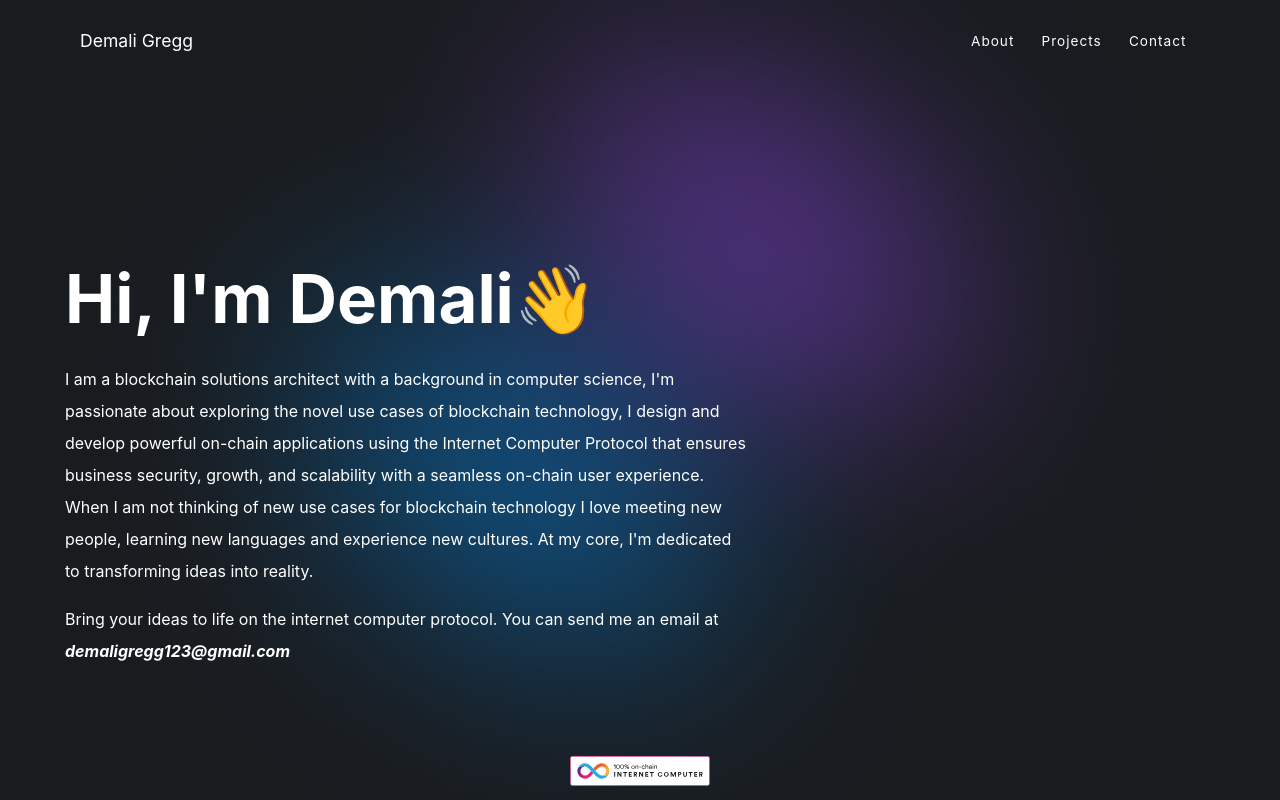
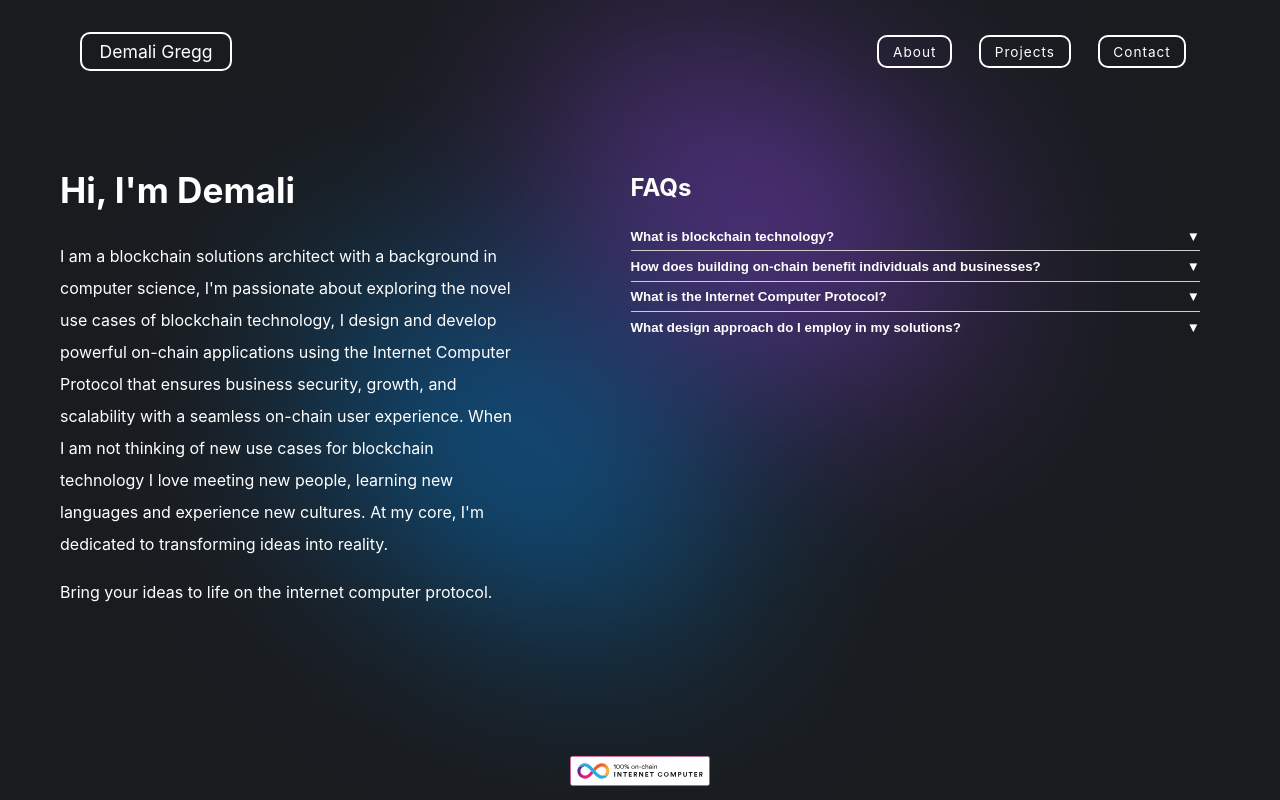
Before and after one commit to Demali-876/portfolio, a SvelteKit app in the folder src/portfolio_frontend/: page /about in a window 1280 px wide. Built offline with nearby package versions, Linux system fonts and the light colour scheme.

Commit message:
About Me Complete

```diff
--- a/src/portfolio_frontend/src/app.html
+++ b/src/portfolio_frontend/src/app.html
@@ -35,12 +35,9 @@
 	text-decoration: none;
     color: white;
 	}
-
 	:root{
 		--background: transparent;
 	}
-
-
 	nav {
         position: sticky;
         top: 0;
@@ -71,12 +68,28 @@
         font-size: 0.85rem;
         letter-spacing: 1px;
         color: white;
+        padding: 0.5em 1em;
+        border: 2px solid white;
+        border-radius: 10px;
+        transition: background-color 0.3s;
+    }
+    .nav-links .link:hover {
+        background-color: purple;
+        color: white;
     }
 
     .nav-logo {
         position: relative;
         line-height: 1;
         font-size: 1.1rem;
+        color: white;
+        padding: 0.5em 1em;
+        border: 2px solid white;
+        border-radius: 10px;
+        transition: background-color 0.3s;
+    }
+    .nav-logo:hover{
+        background-color: purple;
         color: white;
     }
     footer {
--- a/src/portfolio_frontend/src/routes/+layout.svelte
+++ b/src/portfolio_frontend/src/routes/+layout.svelte
@@ -20,7 +20,6 @@
         max-width: 1400px;
         margin: 50px auto;
         background-color: rgba(0, 0, 0, 0);
-
         color: #fff
     }
 </style>
--- a/src/portfolio_frontend/src/routes/+page.svelte
+++ b/src/portfolio_frontend/src/routes/+page.svelte
@@ -76,8 +76,6 @@
 		height: 56vh;
 		margin: -155px auto;
 	}
-
-
     .info .info-text {
         position: relative;
     }
--- a/src/portfolio_frontend/src/routes/about/+page.svelte
+++ b/src/portfolio_frontend/src/routes/about/+page.svelte
@@ -1,4 +1,27 @@
 <!-- src/routes/about.svelte -->
+<script>
+  let faqs = [
+    {
+      question: "What is blockchain technology?",
+      answer: "Blockchain technology is a decentralized, distributed ledger that records the provenance of a digital asset."
+    },
+    {
+      question: "How does building on-chain benefit individuals and businesses?",
+      answer: "Building on-chain ensures transparency, security, and immutability, providing benefits like reduced fraud, faster transactions, and lower costs."
+    },
+    {
+      question: "What is the Internet Computer Protocol?",
+      answer: "The Internet Computer Protocol (ICP) aims to extend the public internet so it can natively host websites, software systems, and open internet services."
+    },
+    {
+      question: "What design approach do I employ in my solutions?",
+      answer: "I focus on user-centric design, ensuring that solutions are accessible, intuitive, and leverage blockchain technology effectively to meet users' needs."
+    }
+  ];
+
+  let activeFaq = null;
+</script>
+
 <svelte:head>
 	<title>About</title>
 </svelte:head>
@@ -6,7 +29,8 @@
 <div class="main_container">
     <section>
         <div class="inner-container">
-          <h2 class="about-title">Hi, I'm Demali👋</h2>
+            <div class="about-content">
+              <h2 class="about-title">Hi, I'm Demali</h2>
               <div class="about-subtitle">
                   <p>
                     I am a blockchain solutions architect with a background in computer science,
@@ -15,42 +39,96 @@
                     that ensures business security, growth, and scalability with a seamless on-chain user experience.
                     When I am not thinking of new use cases for blockchain technology I love meeting new people, learning new languages and experience new cultures.
                     At my core, I'm dedicated to transforming ideas into reality.
-
                   </p>
                   <p>
-                Bring your ideas to life on the internet computer protocol. You can send me
-                 an email at <span class="info-text">demaligregg123@gmail.com</span>
+                    Bring your ideas to life on the internet computer protocol.
                   </p>
               </div>
+            </div>
+            <aside class="faq-container">
+                <h2>FAQs</h2>
+                {#each faqs as {question, answer}, index}
+                  <button class="faq-question {activeFaq === index ? 'active' : ''}" on:click={() => activeFaq = activeFaq === index ? null : index}>
+                    {question}
+                    <span class="arrow">▼</span>
+                  </button>
+                  {#if activeFaq === index}
+                    <div class="faq-answer {activeFaq === index ? 'active' : ''}">{answer}</div>
+                  {/if}
+                {/each}
+              </aside>
         </div>
     </section>
 </div>
 
 <style>
     .main_container {
-        margin: 0 80px 0 65px;
+        margin: 0 80px 0 60px;
     }
-
     .about-title {
-        font-size: 4.2rem;
+        font-size: 2.2rem;
         font-weight: bold;
-        margin-top: 11rem;
+        margin-top: 1rem;
     }
-
     .about-subtitle {
-        margin-top: -2rem;
+        margin-top: 1rem;
     }
-
     .about-subtitle >p {
-        width: 60%;
+        width: 80%;
         font-weight: normal;
         font-size: 1rem;
         line-height: 2rem;
     }
+    .inner-container {
+    display: flex;
+    justify-content: space-between;
+}
+.about-content, .faq-container {
+    flex: 1;
+}
 
-    .info-text {
-        font-style: italic;
+.faq-container {
+    margin-left: 1px;
+}
+
+.faq-question {
+    position: relative;
     font-weight: bold;
+    cursor: pointer;
+    background: none;
+    border: none;
+    text-align: left;
+    width: 100%;
+    padding: 0.5em 0;
+    color: inherit;
+    display: block; /* Ensure it fills the container width */
+    margin-bottom: 1px; /* For the separator line */
+    background-color: transparent;
+    border: none;
+    text-align: left;
+    width: 100%;
+}
+
+.faq-question:not(:last-child) {
+    border-bottom: 1px solid #ccc;
+}
+.arrow {
+    position: absolute;
+    right: 0;
+    transition: transform 0.5s ease;
+}
+.faq-question.active .arrow {
+    transform: rotate(180deg);
+}
+.faq-answer {
+    max-height: 0;
+    overflow: hidden;
+    transition: max-height 0.5s ease, opacity 0.5s ease;
+    opacity: 0;
+}
+.faq-answer.active {
+    max-height: 1000px;
+    opacity: 1;
 }
 
 </style>
```
Lines whose indentation alone changed are shown as unchanged.
